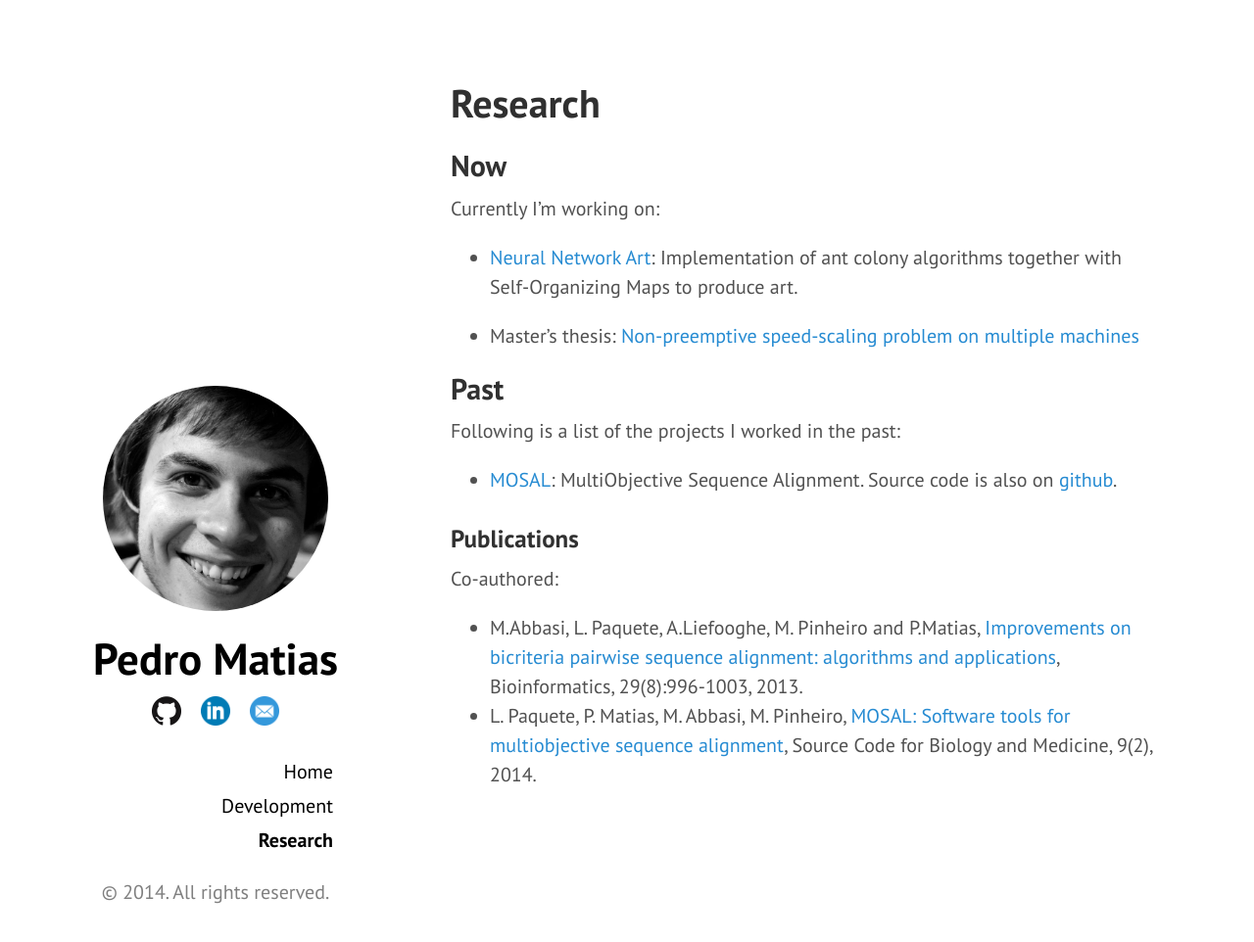
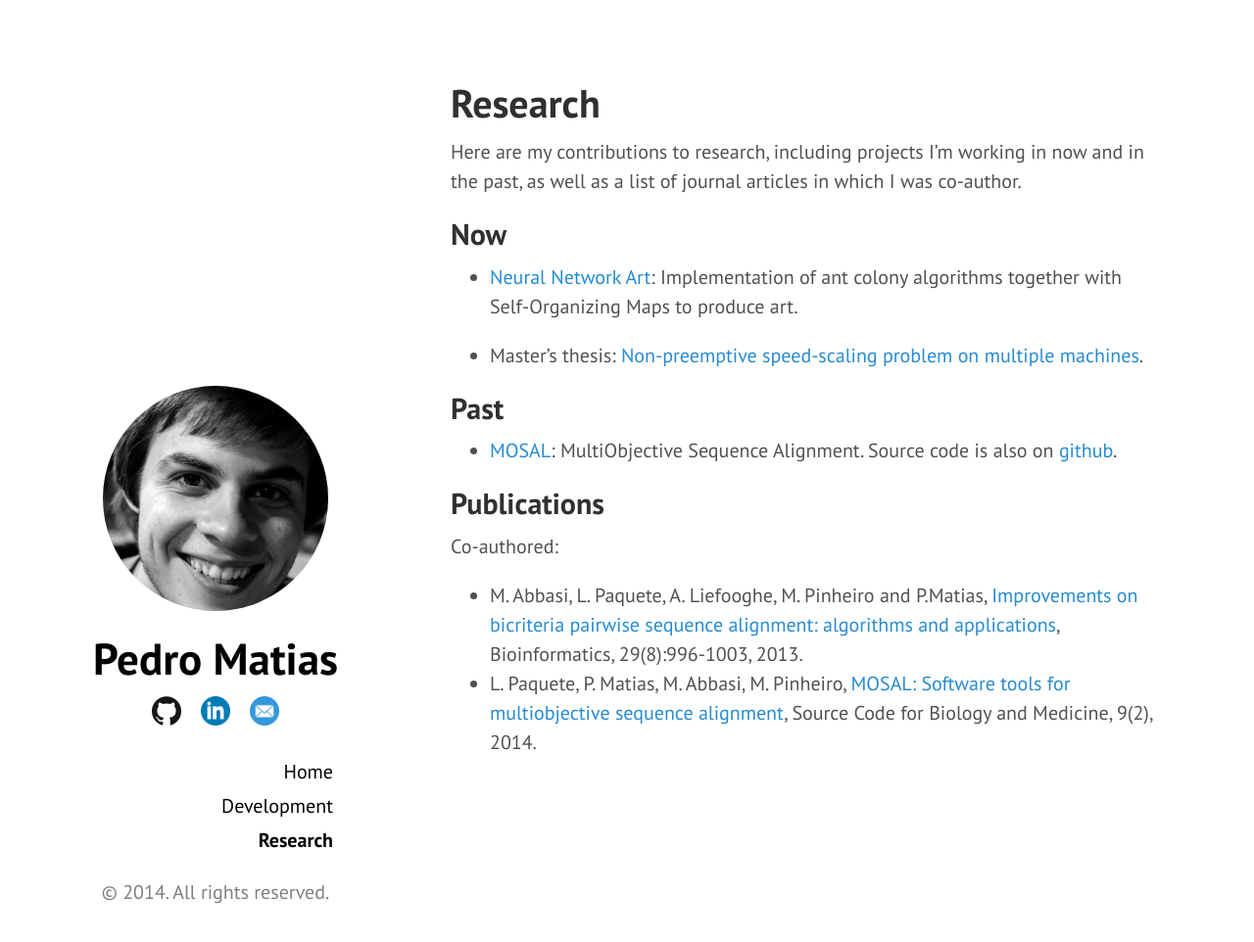
Before and after one commit to zydeon/zydeon.github.io, a Jekyll site: the page built from research/index.md, in a window 1280 px wide and 966 px high. Shown: the top 962 px of the window at 98% size. Built offline with Jekyll 4.4.1, drawn with Linux system fonts in a browser that asks for light colours; nearby versions of some CDN libraries.

```diff
--- a/_layouts/page.html
+++ b/_layouts/page.html
@@ -2,7 +2,8 @@
 layout: default
 ---
 
+
 <div class="page">
-  <h1 class="page-title">{{ page.title }}</h1>
+  <h1 class="page-title" id="asd">{{ page.title }}</h1>
   {{ content }}
 </div>
--- a/research/index.md
+++ b/research/index.md
@@ -4,9 +4,9 @@
 category: /
 ---
 
+Here are my contributions to research, including projects I'm working in now and in the past, as well as a list of journal articles in which I was co-author.
+
 ## Now
-
-Currently I'm working on:
 
 {% for p in site.pages %}
   {% if p.category == "research" and p.now %}
@@ -20,8 +20,6 @@
 
 ## Past
 
-Following is a list of the projects I worked in the past:
-
 {% for p in site.pages %}
   {% if p.category == "research" and p.now == null %}
     {% if p.description == null %}
@@ -32,9 +30,9 @@
   {% endif %}
 {% endfor %}
 
-### Publications
+## Publications
 
 Co-authored:
 
-* M.Abbasi, L. Paquete, A.Liefooghe, M. Pinheiro and P.Matias, [Improvements on bicriteria pairwise sequence alignment: algorithms and applications](http://dx.doi.org/10.1093/bioinformatics/btt098), Bioinformatics, 29(8):996-1003, 2013.
+* M. Abbasi, L. Paquete, A. Liefooghe, M. Pinheiro and P.Matias, [Improvements on bicriteria pairwise sequence alignment: algorithms and applications](http://dx.doi.org/10.1093/bioinformatics/btt098), Bioinformatics, 29(8):996-1003, 2013.
 * L. Paquete, P. Matias, M. Abbasi, M. Pinheiro, [MOSAL: Software tools for multiobjective sequence alignment](http://dx.doi.org/10.1186/1751-0473-9-2), Source Code for Biology and Medicine, 9(2), 2014.
```
Also changed, not shown: _includes/head.html (+9 -2 lines), research/projects/thesis.md (+1 -1 lines).
